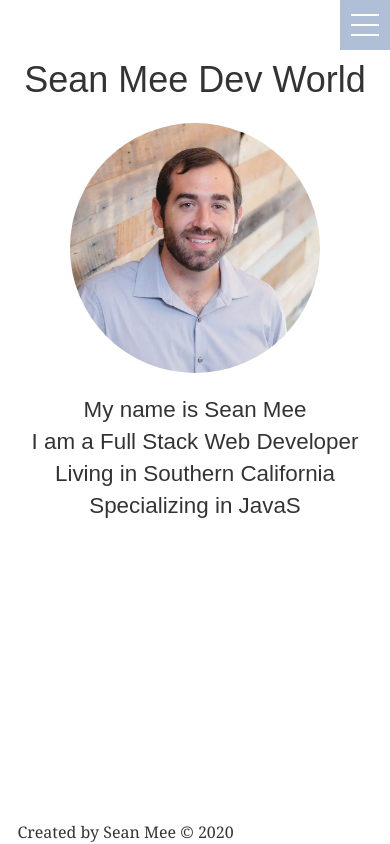
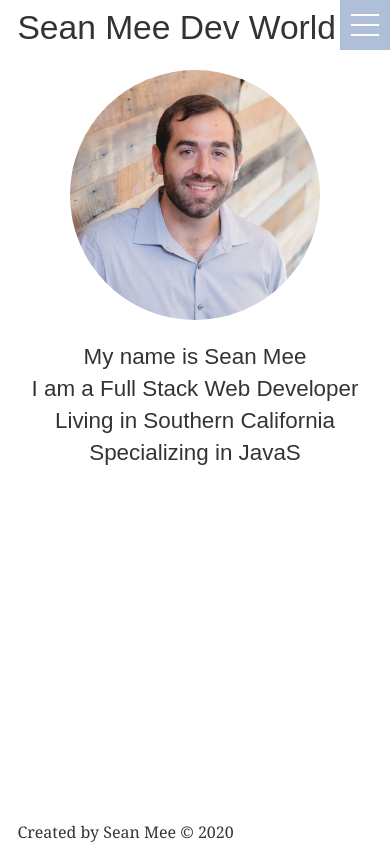
Before and after one commit to SeanMee86/newPortfolio, a Gatsby site: page / in a window 390 px wide. Built offline with nearby package versions, Linux system fonts and the light colour scheme; Gatsby itself is replaced by a stand-in of ours; a web font is replaced by a local one.

Commit message:
updating menu

```diff
--- a/src/components/header.module.scss
+++ b/src/components/header.module.scss
@@ -6,8 +6,8 @@
   font-weight: 400;
 
   @media screen and (max-width: 767px) {
-    padding-top: 60px;
-    text-align: center;
+    padding-top: 10px;
+    font-size: 2.1rem;
   }
 }
 
```
